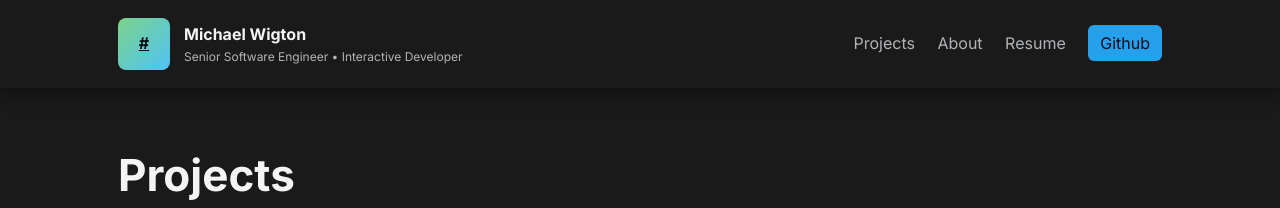
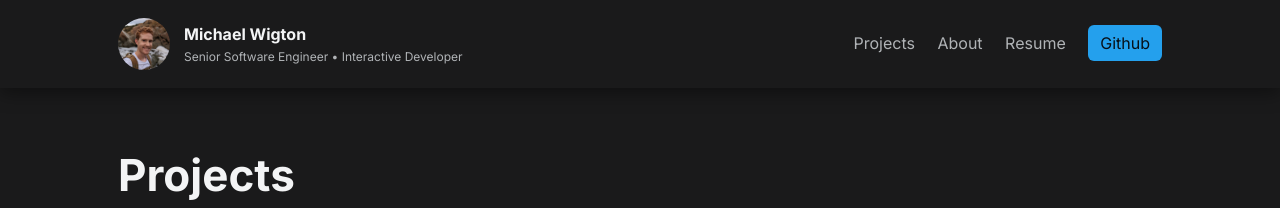
Before and after one commit to mwigton/mwigton.github.io, a Jekyll site: the page built from index.md, in a window 1280 px wide. Shown: the top 208 px of the page. Built offline with Jekyll 4.4.1, drawn with Linux system fonts in a browser that asks for light colours.

Commit message:
content: add profile pic

```diff
--- a/_layouts/default.html
+++ b/_layouts/default.html
@@ -6,7 +6,10 @@
   <header class="site-header">
     <div class="container header-inner">
       <div class="brand">
-        <a href="/" class="logo">#</a>
+        <a href="/" class="logo" style="background: none; border-radius: 50%; overflow: hidden;">
+          <img src="/assets/images/profile.png" alt="Michael Wigton"
+            style="width: 100%; height: 100%; object-fit: cover;">
+        </a>
         <div class="site-title">
           <div class="title">Michael Wigton</div>
           <div class="subtitle">Senior Software Engineer • Interactive Developer</div>
```
Also changed, not shown: assets/images/profile.png (added).
